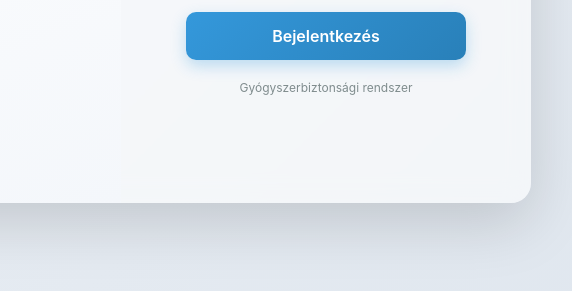
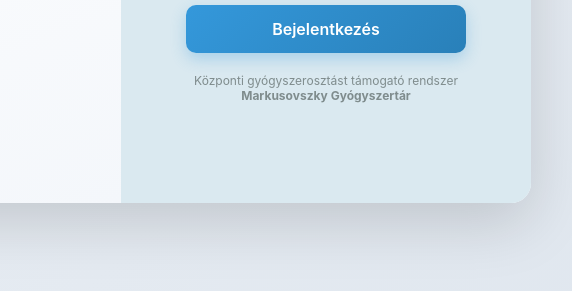
Before and after one commit to tarszabogergely/drugassist-record, a plain HTML site: page index.html in a window 1280 px wide. Shown: the part 457-748 px from the top of the page, 559-1131 px from the left. Drawn offline with nearby package versions, Linux system fonts and the light colour scheme.

Commit message:
Update index.html

```diff
--- a/index.html
+++ b/index.html
@@ -50,6 +50,7 @@
       display: flex;
       justify-content: center;
       align-items: center;
+      background: #dae9f0;
     }
 
     .loginBox {
@@ -263,7 +264,7 @@
         <button type="button" id="btn-login-submit" class="btnLogin">Bejelentkezés</button>
 
         <div class="login-footer">
-          Gyógyszerbiztonsági rendszer
+          Központi gyógyszerosztást támogató rendszer<br><strong>Markusovszky Gyógyszertár</strong>
         </div>
       </div>
     </div>
```
